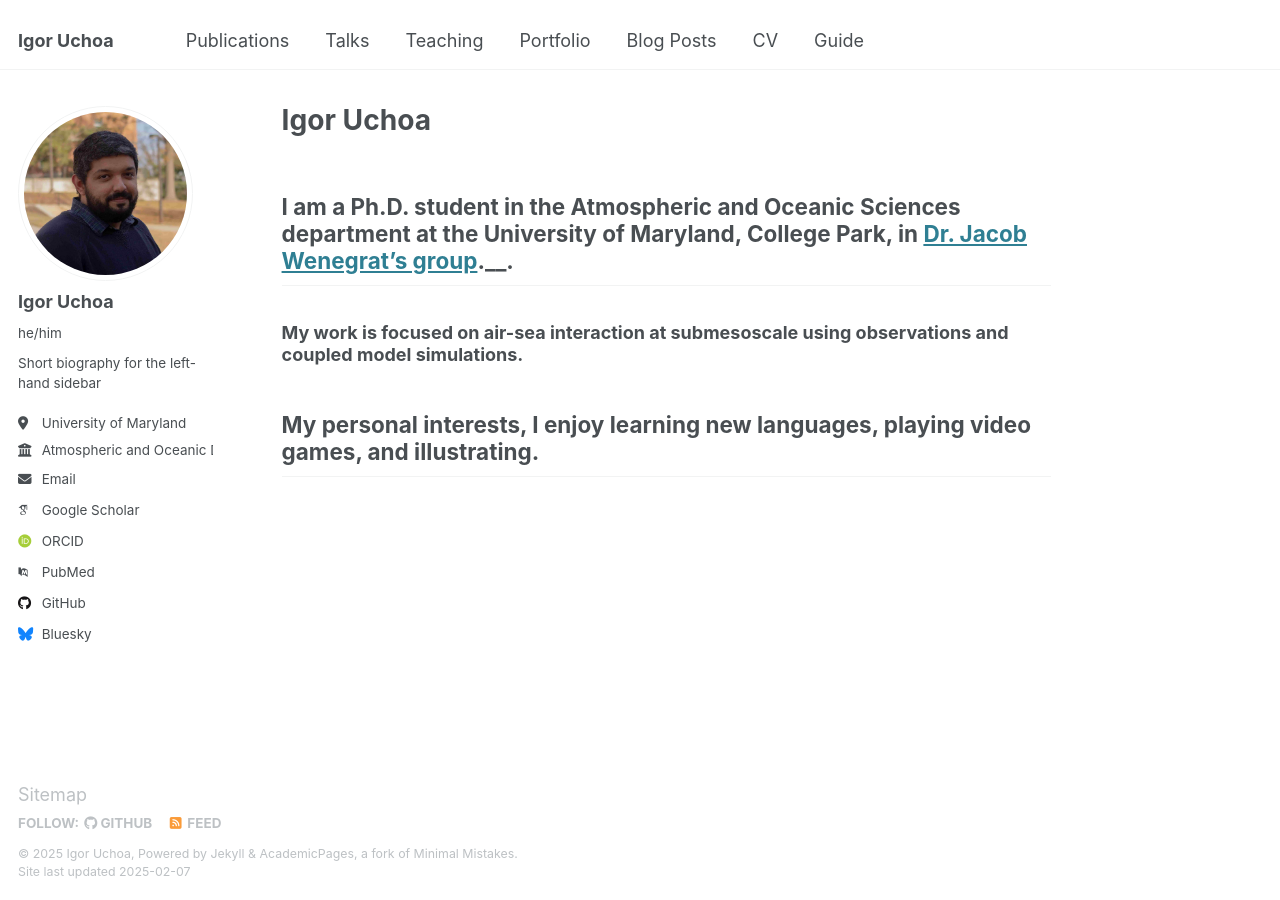
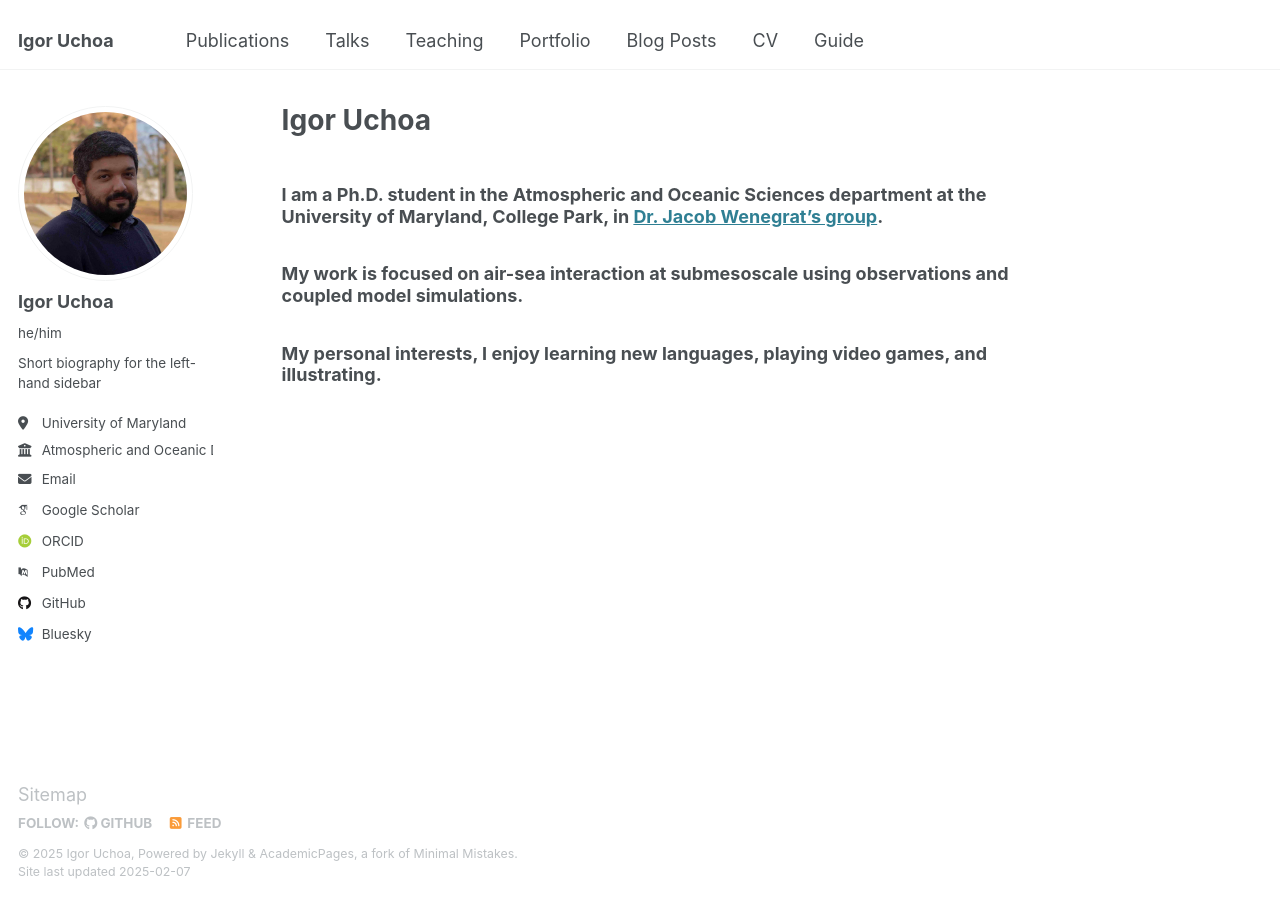
Before and after one commit to igoruchoa/igoruchoa.github.io, a Jekyll site: the page built from _pages/about.md, in a window 1280 px wide. Built offline with Jekyll 4.4.1, drawn with Linux system fonts in a browser that asks for light colours; some web fonts are replaced.

```diff
--- a/_pages/about.md
+++ b/_pages/about.md
@@ -8,10 +8,10 @@ redirect_from:
   - /about.html
 ---
 
-## I am a Ph.D. student in the Atmospheric and Oceanic Sciences department at the University of Maryland, College Park, in [Dr. Jacob Wenegrat’s group](https://wenegrat.github.io).__.
+### I am a Ph.D. student in the Atmospheric and Oceanic Sciences department at the University of Maryland, College Park, in [Dr. Jacob Wenegrat’s group](https://wenegrat.github.io).
 
 
 ### My work is focused on air-sea interaction at submesoscale using observations and coupled model simulations.
 
 
-## My personal interests, I enjoy learning new languages, playing video games, and illustrating.
+### My personal interests, I enjoy learning new languages, playing video games, and illustrating.
```
